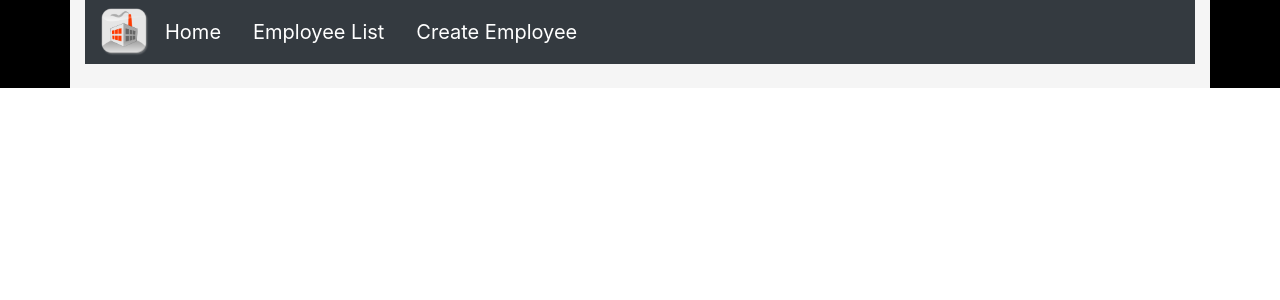
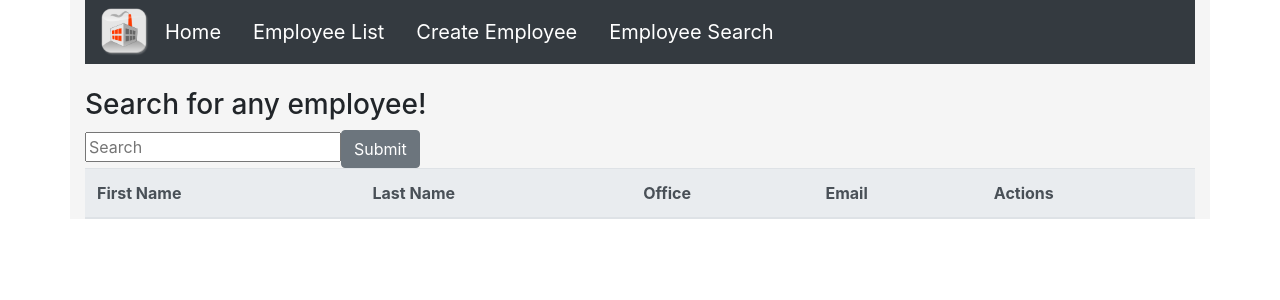
Before and after one commit to patches9119/employee-directory, a React (Create React App) app: page /search in a window 1280 px wide. Shown: the top 300 px of the page. Built offline with nearby package versions, Linux system fonts and the light colour scheme.

Commit message:
added search page where you can search any criteria and it will update the page

```diff
--- a/src/App.css
+++ b/src/App.css
@@ -1,6 +1,6 @@
 .App {
   text-align: center;
-  background-color: black;
+  /* background-color: black; */
   min-height: 100%;
 }
 
--- a/src/App.js
+++ b/src/App.js
@@ -4,9 +4,9 @@ import 'bootstrap/dist/css/bootstrap.min.css';
 
 import Navbar from './components/navbar.component.js';
 import EmployeeList from './components/employee-list.component.js';
-// import ViewEmployee from './components/view-employee.component.js';
 import CreateEmployee from './components/create-employee.component.js';
 import HomePage from './components/home-page.componont.js';
+import employeeSearch from'./components/employee-search.component.js';
 
 function App() {
   return (
@@ -15,9 +15,9 @@ function App() {
       <Navbar />
       <br/>
       <Route path= '/' exact component = {HomePage} />
-      <Route path = '/api/employee' exact component = {EmployeeList} />
-      {/* <Route path = '/api/employee/:id' exact component = {ViewEmployee} /> */}
-      <Route path = '/api/add' exact component = {CreateEmployee} />
+      <Route path = '/employees' exact component = {EmployeeList} />
+      <Route path = '/add' exact component = {CreateEmployee} />
+      <Route path = '/search' exact component = {employeeSearch} />
     </div>
     </Router>
   );
--- a/src/components/create-employee.component.js
+++ b/src/components/create-employee.component.js
@@ -52,6 +52,8 @@ export default class CreateEmployee extends Component {
           office: "",
           email: ""
         });
+
+        alert("Employee Successfully Added!");
 
 
         window.location = '/';
--- a/src/components/employee-list.component.js
+++ b/src/components/employee-list.component.js
@@ -1,6 +1,5 @@
 import React, { Component } from 'react';
 import ViewEmployee from './view-employee.component.js';
-import searchBar from './search-bar.component.js';
 import axios from 'axios';
 // import { Link } from 'react-router-dom';
 // import Employee from '../../root/models/employee.js';
@@ -39,15 +38,22 @@ export default class EmployeeList extends Component {
         })
     }
 
-    viewEmployee(id) {
-        console.log("view has been pushed")
-    }
-
     render() {
         return (
             <div>
             <h3>Current Employees</h3>
-            <searchBar />
+            <div class="dropdown">
+                <button class="btn btn-secondary dropdown-toggle" type="button" id="dropdownMenu2" data-toggle="dropdown" aria-haspopup="true" aria-expanded="false">
+                    Sort By:
+                </button>
+                <div class="dropdown-menu" aria-labelledby="dropdownMenu2">
+                    <button class="dropdown-item" type="button">Action</button>
+                    <button class="dropdown-item" type="button">Another action</button>
+                    <button class="dropdown-item" type="button">Something else here</button>
+                </div>
+            </div>
+            <div style={{margin:"1rem"}}>
+            </div>
             <table className="table">
                 <thead className="thead-light">
                     <tr>
@@ -62,7 +68,6 @@ export default class EmployeeList extends Component {
                     { this.employeeList() }
                 </tbody>
             </table>
-            <ViewEmployee />
             </div>
         )
     }
--- /dev/null
+++ b/src/components/employee-search.component.js
@@ -0,0 +1,116 @@
+import React, { Component } from 'react';
+import axios from 'axios';
+
+const Employee = props => (
+    <tr>
+      <td>{props.employee.first_name}</td>
+      <td>{props.employee.last_name}</td>
+      <td>{props.employee.office}</td>
+      <td>{props.employee.email}</td>
+      {/* <td>
+        <a href="#" onClick={() => { props.viewEmployee(props.employee._id) }}>view</a>
+      </td> */}
+    </tr>
+  )
+
+export default class employeeSearch extends Component {
+
+    state = {
+        employees: [],
+        search: ""
+    };
+
+    employeeList() {
+        return this.state.employees.map(currentemployee => {
+            return <Employee employee={currentemployee} key={currentemployee._id} />;
+        })
+    }
+
+    handleInputChange = event => {
+        // Getting the value and name of the input which triggered the change
+        const { name, value } = event.target;
+
+        // Updating the input's state
+        this.setState({
+          [name]: value
+        });
+      };
+
+
+    handleFormSubmit = event => {
+        // Preventing the default behavior of the form submit (which is to refresh the page)
+        event.preventDefault();
+
+        console.log(`You searched for ${this.state.search}`);
+
+        axios.get('http://localhost:5000/api/employee')
+            .then(res => {
+                var test = [];
+                var test2 = [];
+                var test3 =[];
+                console.log(res.data);
+                console.log(`You searched for ${this.state.search} within axios call.`);
+                test = res.data;
+                test2 = test.filter(employee => employee.first_name.includes(`${this.state.search}`));
+                for(let i = 0; i < test2.length; i++) {
+                    test3.push(test2[i]);
+                }
+                test2 = test.filter(employee => employee.last_name.includes(`${this.state.search}`));
+                for(let i = 0; i < test2.length; i++) {
+                    test3.push(test2[i]);
+                }
+                test2 = test.filter(employee => employee.office.includes(`${this.state.search}`));
+                for(let i = 0; i < test2.length; i++) {
+                    test3.push(test2[i]);
+                }
+                test2 = test.filter(employee => employee.email.includes(`${this.state.search}`));
+                for(let i = 0; i < test2.length; i++) {
+                    test3.push(test2[i]);
+                }
+                console.log(test3);
+                this.setState({employees: test3});
+            })
+            .catch(err => {
+                console.log(err);
+            })
+      };
+
+    render() {
+        return (
+            <div>
+                <h3>Search for any employee!</h3>
+                <div>
+                <form className="form">
+          <input
+            value={this.state.search}
+            name="search"
+            onChange={this.handleInputChange}
+            type="text"
+            placeholder="Search"
+          />
+
+                <button onClick={this.handleFormSubmit} className="btn btn-secondary">Submit</button>
+                </form>
+            </div>
+
+
+            <div>
+            <table className="table">
+                <thead className="thead-light">
+                    <tr>
+                        <th>First Name</th>
+                        <th>Last Name</th>
+                        <th>Office</th>
+                        <th>Email</th>
+                        <th>Actions</th>
+                    </tr>
+                </thead>
+                <tbody>
+                    { this.employeeList() }
+                </tbody>
+            </table>
+            </div>
+            </div>
+        )
+    }
+}
--- a/src/components/navbar.component.js
+++ b/src/components/navbar.component.js
@@ -8,8 +8,9 @@ export default class Navbar extends Component {
             <nav className="navbar navbar-dark bg-dark navbar-expand-lg">
                 <a href="#top"><img src={company} title="company"/></a>
                 <Link to='/' className="navbar-brand">Home</Link>
-                <Link to="/api/employee" className='navbar-brand'>Employee List</Link>
-                <Link to="/api/add" className='navbar-brand'>Create Employee</Link>
+                <Link to="/employees" className='navbar-brand'>Employee List</Link>
+                <Link to="/add" className='navbar-brand'>Create Employee</Link>
+                <Link to='/search' className="navbar-brand">Employee Search</Link>
             </nav>
         )
     }
--- a/src/index.css
+++ b/src/index.css
@@ -21,7 +21,7 @@ img {
 }
 
 #root {
-  background-color: black;
+  /* background-color: black; */
   height: 100%;
   width: 100%;
 }
@@ -30,8 +30,8 @@ img {
   position: relative;
   width: 100%;
   height: 100%;
-  min-height: 100%;
+  /* min-height: 100%; */
   z-index: 10;
   background-color: whitesmoke;
-  min-height: 100%;
+  /* min-height: 100%; */
 }
```
